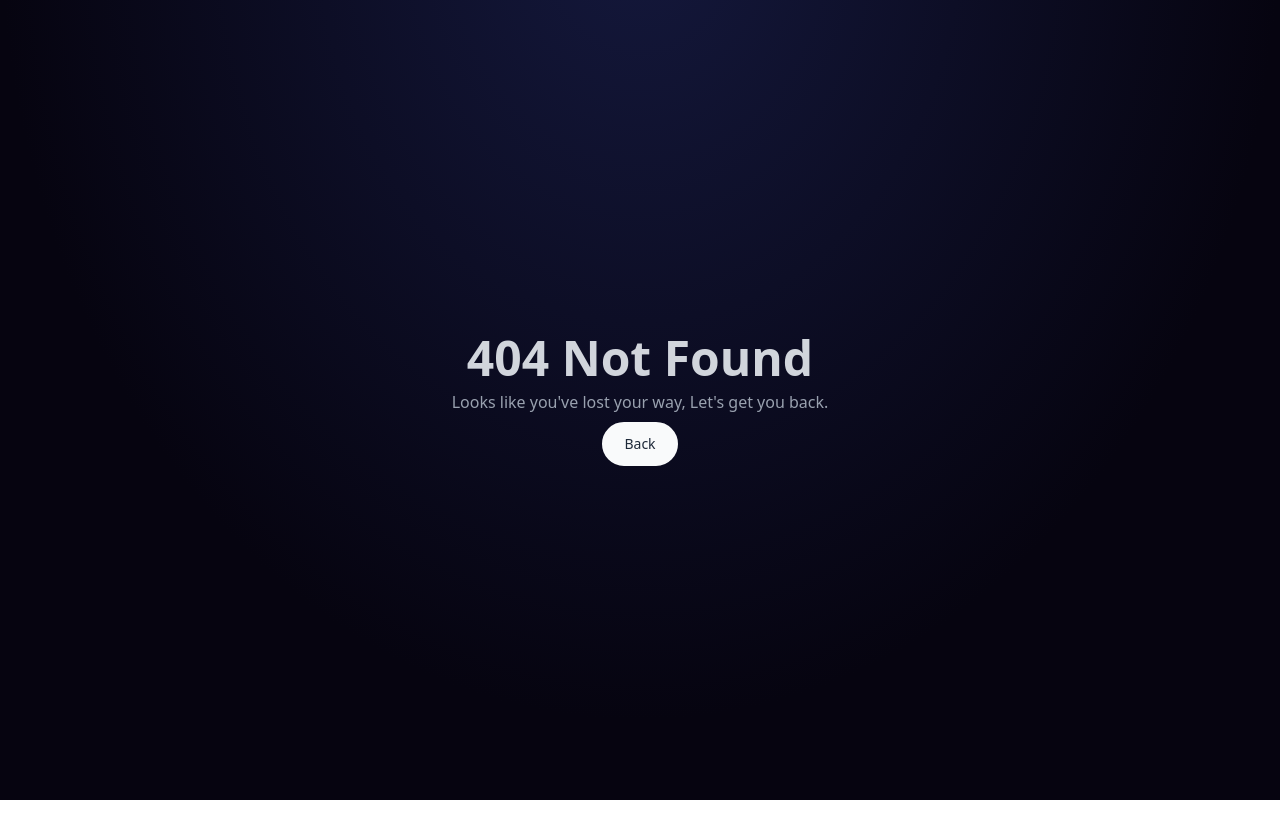
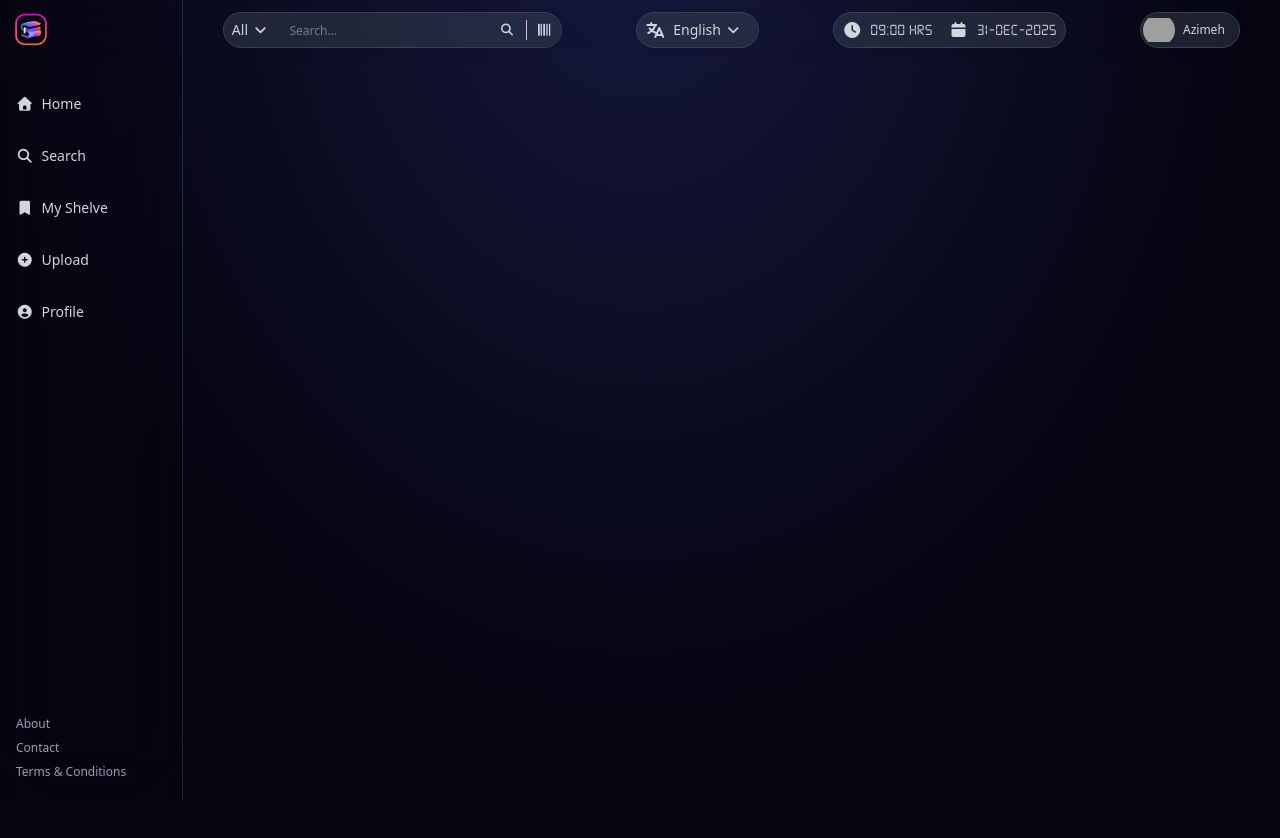
Before and after one commit to zimcodes1/E-Library, a React (Vite) app in the folder client/: page /bookdetails in a window 1280 px wide. Before the commit this address had no page. Before the commit the page ends 800 px from the top, so only its background shows below. Built offline with nearby package versions, Linux system fonts and the light colour scheme; grey boxes are pictures that could not be loaded.

Commit message:
feat: create BookDetails Page

```diff
--- a/client/src/main.tsx
+++ b/client/src/main.tsx
@@ -12,6 +12,7 @@ import UploadPage from './pages/Upload';
 import UserProfile from './pages/Profile';
 import Lost from './pages/Lost';
 import ReadBook from './pages/ReadBook';
+import BookDetails from './pages/BookDetails';
 
 const router = createBrowserRouter([
   { path: "/", element: <LandingPage /> },
@@ -23,7 +24,8 @@ const router = createBrowserRouter([
   { path: '/upload', element: <UploadPage /> },
   { path: '/profile', element: <UserProfile /> },
   { path: '/reading', element: <ReadBook /> },
-  { path: '*', element: <Lost /> }
+  {path:'/bookdetails', element: <BookDetails/>},
+  { path: '*', element: <Lost /> },
 ]
 )
 createRoot(document.getElementById('root')!).render(
--- /dev/null
+++ b/client/src/pages/BookDetails.tsx
@@ -0,0 +1,20 @@
+import SideMenu from "../components/SideMenu"
+import { TopBar } from "../components/TopMenu"
+
+function BookDetails() {
+    return (
+        <div className="w-full flex justify-end items-center bgImage min-h-screen pb-10 max-sm:pb-25">
+            {/* Side Navigation Menu */}
+            <SideMenu />
+            <div className="w-6/7 max-[900px]:w-7/8 max-sm:w-full min-h-screen flex flex-col px-10 max-[900px]:px-5 max-sm:px-3 pt-5 relative">
+                {/* Topbar component for Search Feature, Language Switch ... */}
+                <TopBar />
+                {/* Main Contents */}
+                <div className="w-full h-full flex mt-15 max-sm:mt-3 flex-col">
+                </div>
+            </div>
+        </div>
+    )
+}
+
+export default BookDetails
```
